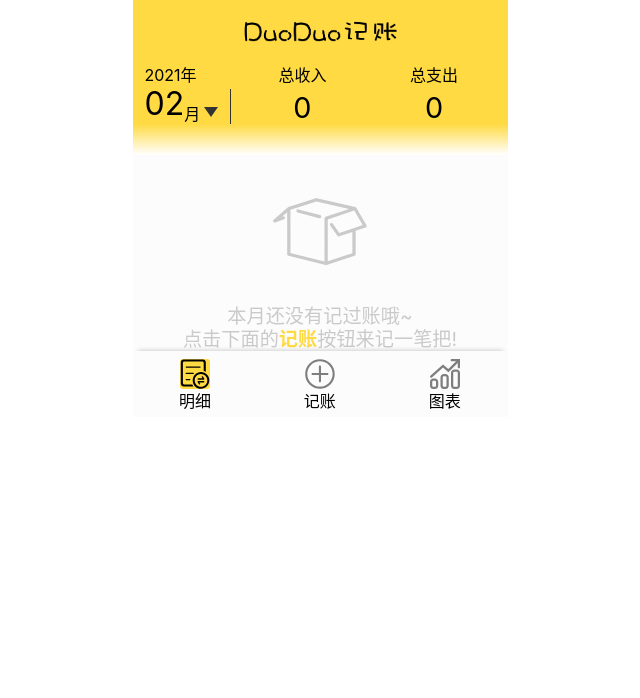
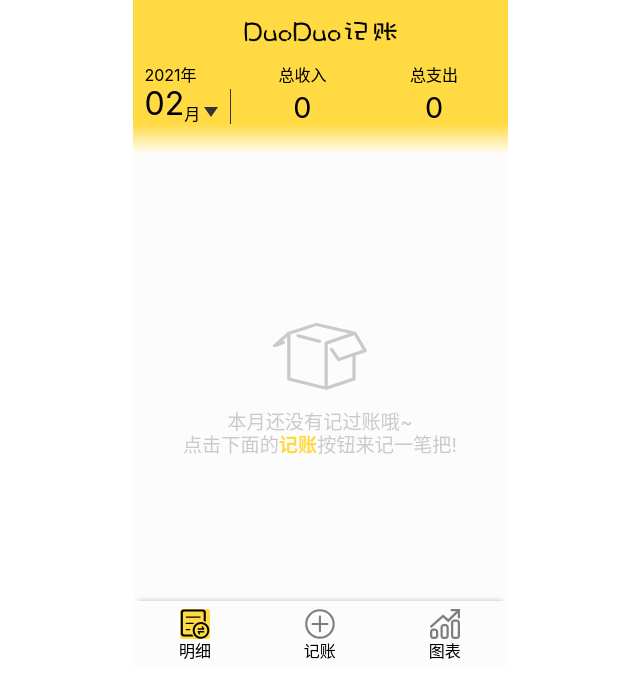
Before and after one commit to DDB324/duoduojizhang-React, a React app: page /money#/detail in a window 1280 px wide. Shown: the top 698 px of the page, without its empty margins (320-960 px from the left). Built offline with nearby package versions, Linux system fonts and the light colour scheme.

Commit message:
修改页面样式错误

```diff
--- a/src/components/Layout.tsx
+++ b/src/components/Layout.tsx
@@ -4,7 +4,7 @@ import styled from 'styled-components';
 const WrapperLayout = styled.div`
   display: flex;
   flex-direction: column;
-  max-height: 100vh;
+  height: 100vh;
 
   &.isSafari {
     height: calc(100vh - 75px);
@@ -13,8 +13,8 @@ const WrapperLayout = styled.div`
   @media (min-width: 500px) {
     background: #FCFCFC;
     margin: 0 auto;
-    max-width: 375px;
-    max-height: 667px;
+    width: 375px;
+    height: 667px;
   }
 `;
 
```
